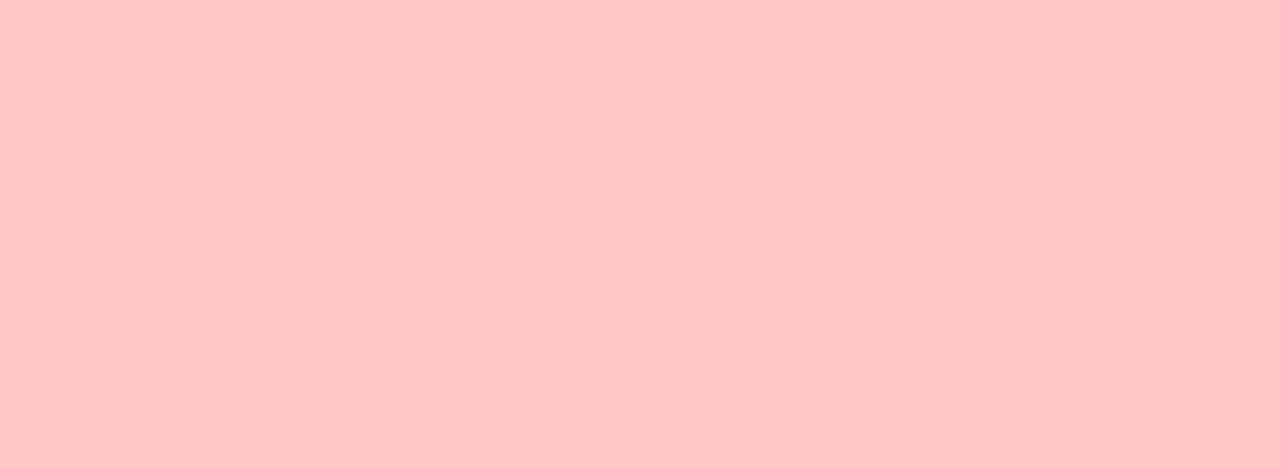
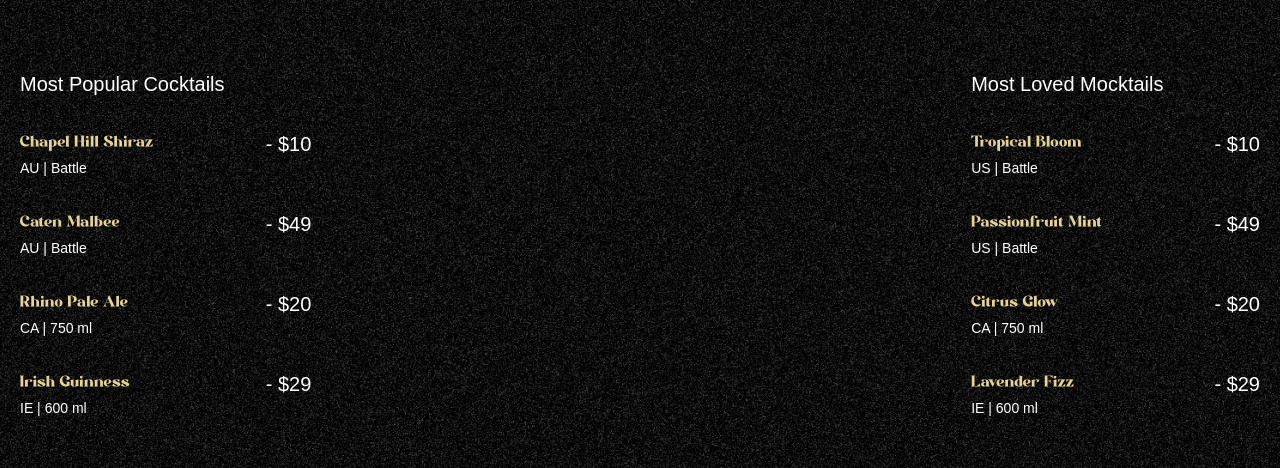
Before and after one commit to IramGillani/Mojito, a React (Vite) app: page / in a window 1280 px wide. Shown: the part 890-1358 px from the top of the page. Built offline with nearby package versions, Linux system fonts and the light colour scheme; a web font is replaced by a local one.

Commit message:
implement Cocktail List section

```diff
--- a/src/App.jsx
+++ b/src/App.jsx
@@ -3,6 +3,7 @@
 import gsap from "gsap";
 import Navbar from "./components/Navbar";
 import Hero from "./components/Hero";
+import Cocktails from "./components/Cocktails";
 gsap.registerPlugin(ScrollTrigger, SplitText);
 
 function App() {
@@ -10,7 +11,7 @@
     <main>
       <Navbar />
       <Hero />
-      <section className="py-96 bg-red-200"></section>
+      <Cocktails />
     </main>
   );
 }
--- /dev/null
+++ b/src/components/Cocktails.jsx
@@ -0,0 +1,70 @@
+import React from "react";
+import { cocktailLists, mockTailLists } from "../../constants";
+import { useGSAP } from "@gsap/react";
+import gsap from "gsap";
+
+const Cocktails = () => {
+  useGSAP(() => {
+    const parallaxTimeline = gsap.timeline({
+      scrollTrigger: {
+        trigger: "#cocktails",
+        start: "top 30%",
+        end: "bottom 80%",
+        scrub: true,
+      },
+    });
+    parallaxTimeline
+      .from("#c-left-leaf", { x: -100, y: 100 })
+      .from("#c-right-leaf", { x: 100, y: 100 });
+  });
+  return (
+    <section className="noisy" id="cocktails">
+      <img
+        src="./images/cocktail-left-leaf.png"
+        alt="left-leaf"
+        id="c-left-leaf"
+      />
+      <img
+        src="./images/cocktail-right-leaf.png"
+        alt="right-leaf"
+        id="c-right-leaf"
+      />
+      <div className="list">
+        <div className="loved">
+          <h2>Most Popular Cocktails</h2>
+          <ul>
+            {cocktailLists.map(({ name, country, detail, price }) => (
+              <li key={name}>
+                <div className="md:me-28">
+                  <h3>{name}</h3>
+                  <p>
+                    {country} | {detail}
+                  </p>
+                </div>
+                <span>- {price}</span>
+              </li>
+            ))}
+          </ul>
+        </div>
+        <div className="popular">
+          <h2>Most Loved Mocktails</h2>
+          <ul>
+            {mockTailLists.map(({ name, country, detail, price }) => (
+              <li key={name}>
+                <div className="me-28">
+                  <h3>{name}</h3>
+                  <p>
+                    {country} | {detail}
+                  </p>
+                </div>
+                <span>- {price}</span>
+              </li>
+            ))}
+          </ul>
+        </div>
+      </div>
+    </section>
+  );
+};
+
+export default Cocktails;
```
